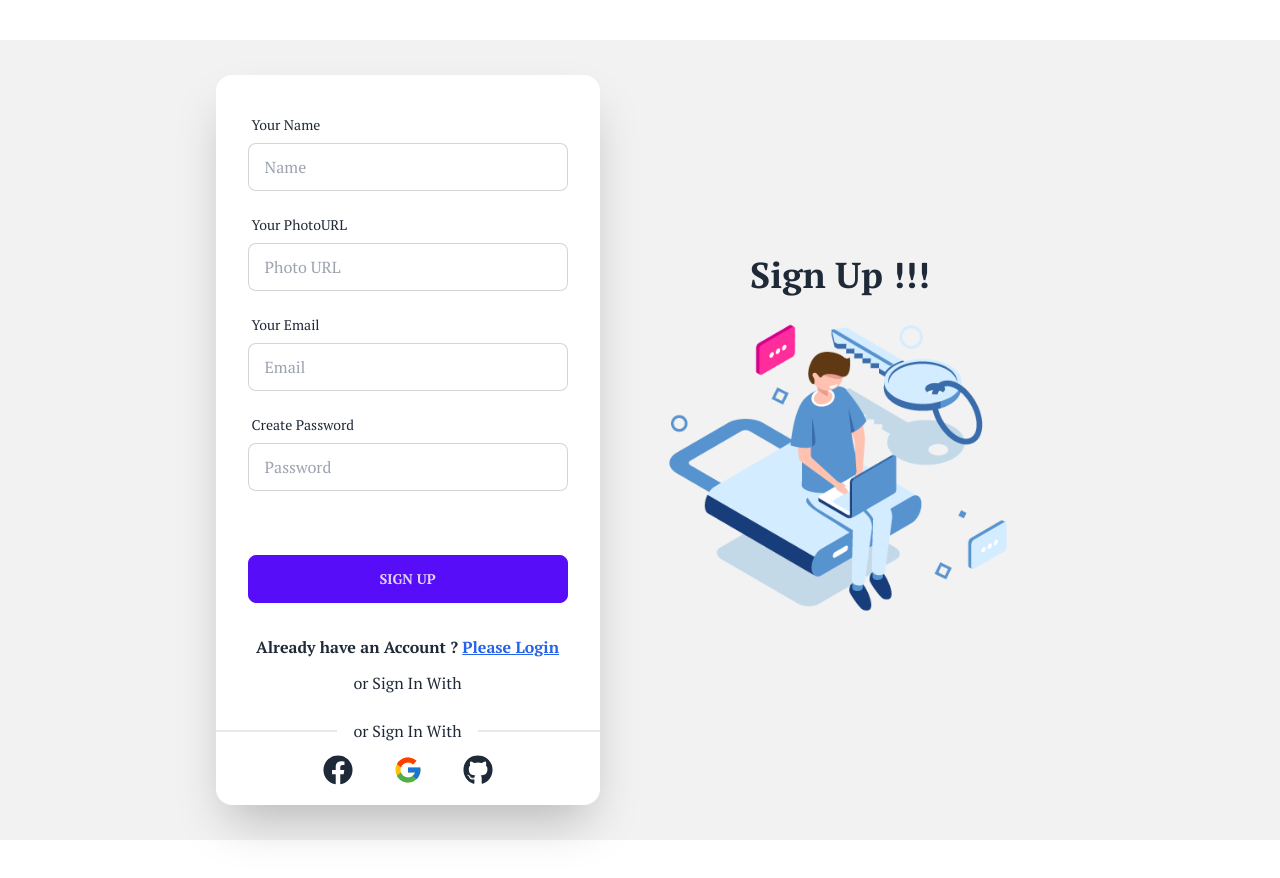
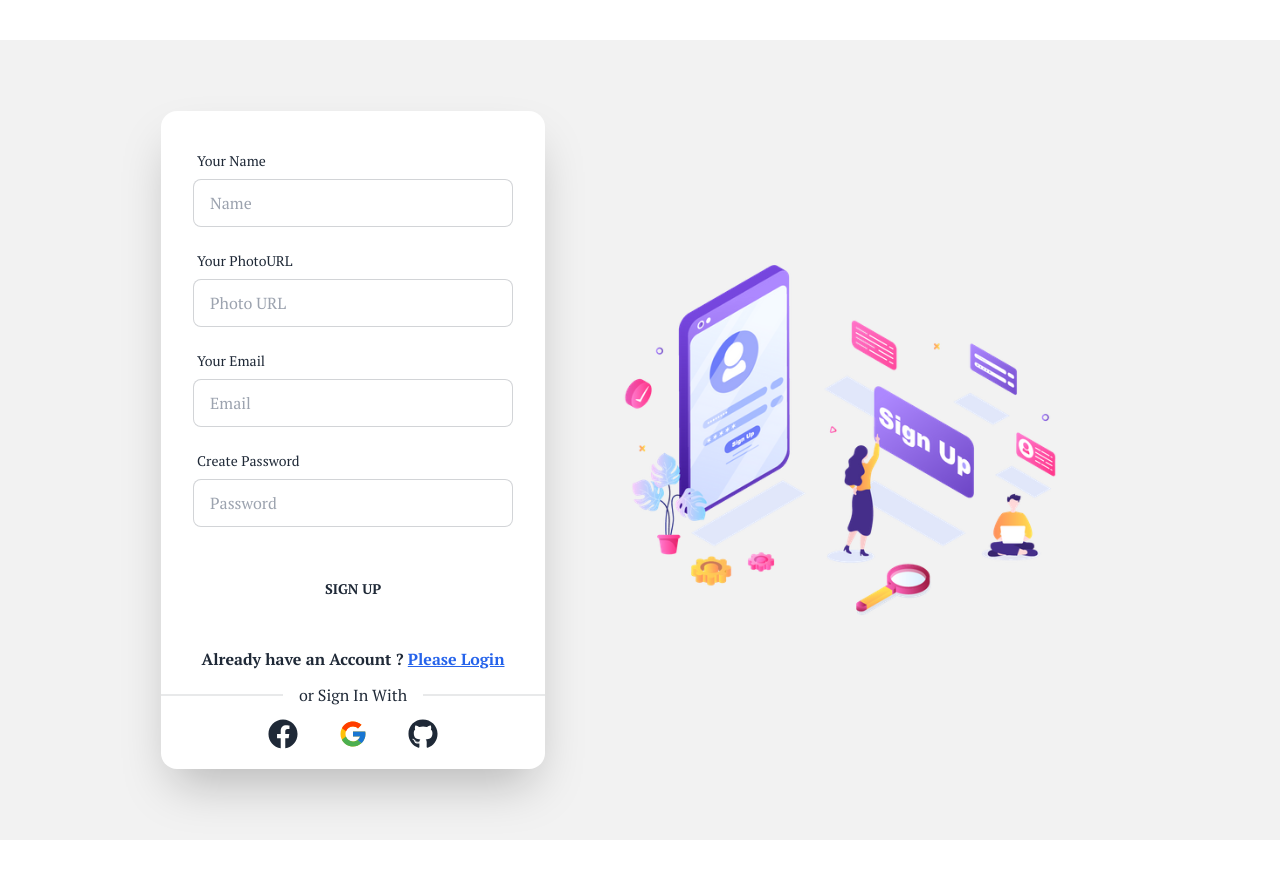
Before and after one commit to mdshafin90/restaurant-portfolio-client, a React (Vite) app: page /signup in a window 1280 px wide. Built offline with nearby package versions, Linux system fonts and the light colour scheme; no server answers; a web font is replaced by a local one.

Commit message:
signUp image updated and user admin delete btn work & some changes

```diff
--- a/src/Hooks/useCart.jsx
+++ b/src/Hooks/useCart.jsx
@@ -21,7 +21,7 @@ const useCart = () => {
         //     })
 
         queryFn: async () => {
-            const res = await axiosSecure(`http://localhost:5000/carts?email=${user?.email}`)
+            const res = await axiosSecure(`/carts?email=${user?.email}`)
             console.log('res from axios', res)
             return res.data;
         },
--- a/src/Pages/Dashboard/AllUsers/AllUsers.jsx
+++ b/src/Pages/Dashboard/AllUsers/AllUsers.jsx
@@ -33,6 +33,32 @@ const AllUsers = () => {
 
     const handleDelete = user => {
         console.log(user)
+        Swal.fire({
+            title: 'Are you sure?',
+            text: "You won't be able to get this item & you have to select this item once again!",
+            icon: 'warning',
+            showCancelButton: true,
+            confirmButtonColor: '#3085d6',
+            cancelButtonColor: '#d33',
+            confirmButtonText: 'Yes, delete it!'
+        }).then((result) => {
+            if (result.isConfirmed) {
+                fetch(`http://localhost:5000/users/admin/${user._id}`, {
+                    method: 'DELETE'
+                })
+                    .then(res => res.json())
+                    .then(data => {
+                        if (data.deletedCount > 0) {
+                            refetch()
+                            Swal.fire(
+                                'Deleted!',
+                                'Your item has been deleted.',
+                                'success'
+                            )
+                        }
+                    })
+            }
+        })
     }
 
     return (
--- a/src/Pages/SignUp/SignUp.jsx
+++ b/src/Pages/SignUp/SignUp.jsx
@@ -1,5 +1,5 @@
 import { Link, useNavigate } from "react-router-dom";
-import loginImg from '../../assets/loginImage/login.png'
+import signUpImg from '../../assets/loginImage/signUp.png'
 import { useForm } from "react-hook-form";
 import { Helmet } from "react-helmet-async";
 import Swal from "sweetalert2";
@@ -64,8 +64,7 @@ const SignUp = () => {
                 <div className="hero min-h-screen bg-base-200">
                     <div className="hero-content flex-col lg:flex-row-reverse">
                         <div className="text-center lg:text-left">
-                            <p className='text-center text-4xl font-extrabold mb-4'>Sign Up !!!</p>
-                            <img src={loginImg} alt="" />
+                            <img src={signUpImg} alt="" />
                         </div>
                         <div className="card flex-shrink-0 w-full max-w-sm shadow-2xl bg-base-100">
                             <form onSubmit={handleSubmit(onSubmit)} className="card-body">
@@ -127,12 +126,11 @@ const SignUp = () => {
                                         )}
                                     </p>
                                 </div>
-                                <div className="form-control mt-6">
-                                    <button className="btn btn-primary">Sign Up</button>
+                                <div className="form-control">
+                                    <button className="btn btn-ghost border-0 border-b-4">Sign Up</button>
                                 </div>
                             </form>
                             <p className='text-center font-bold'>Already have an Account ? <Link to="/login" className='text-blue-600 underline'>Please Login</Link></p>
-                            <div className="divider mx-auto">or Sign In With</div>
                             <SocialLogin />
                         </div>
                     </div>
```
Also changed, not shown: src/assets/loginImage/signUp.png (added).
